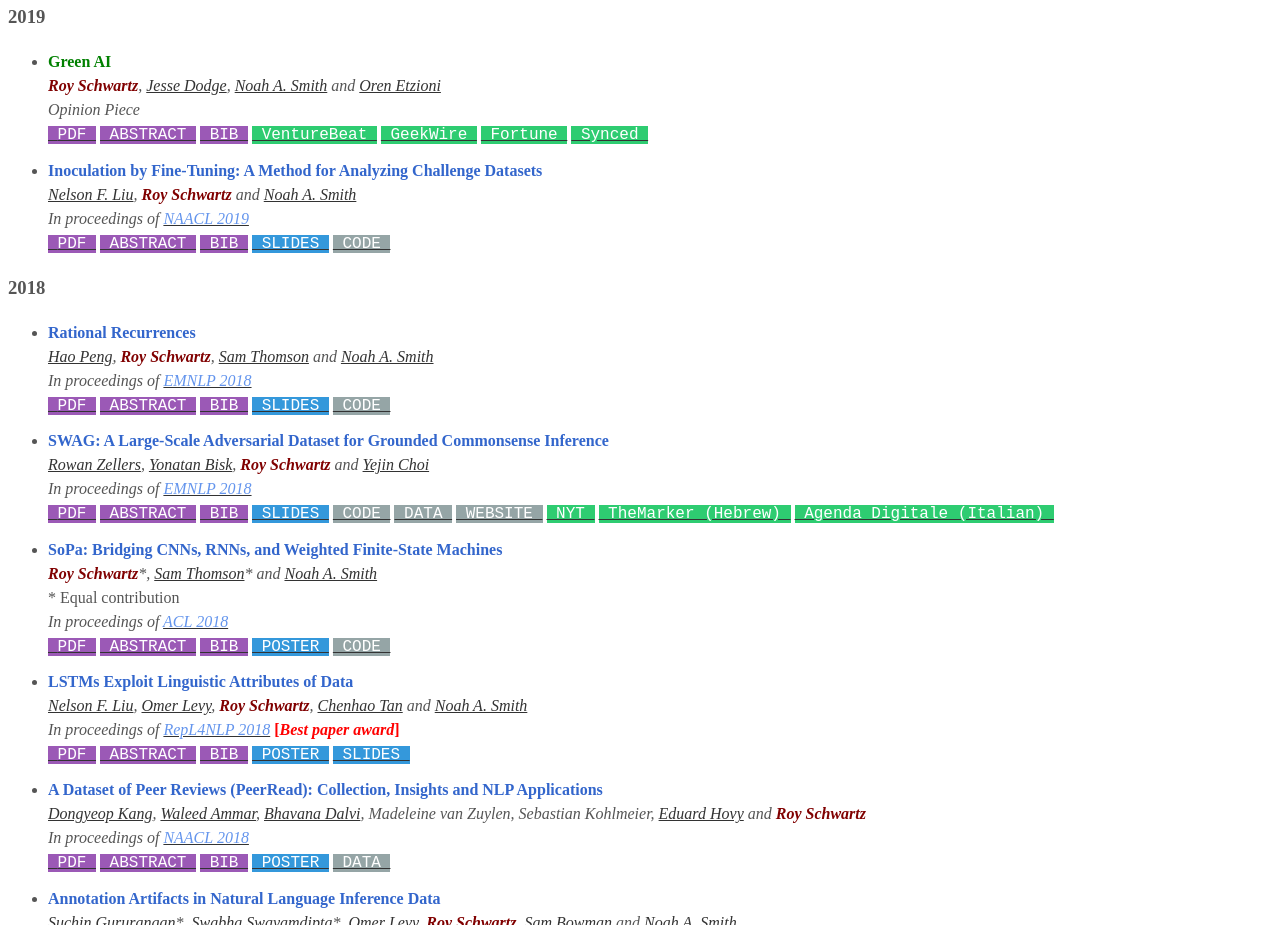
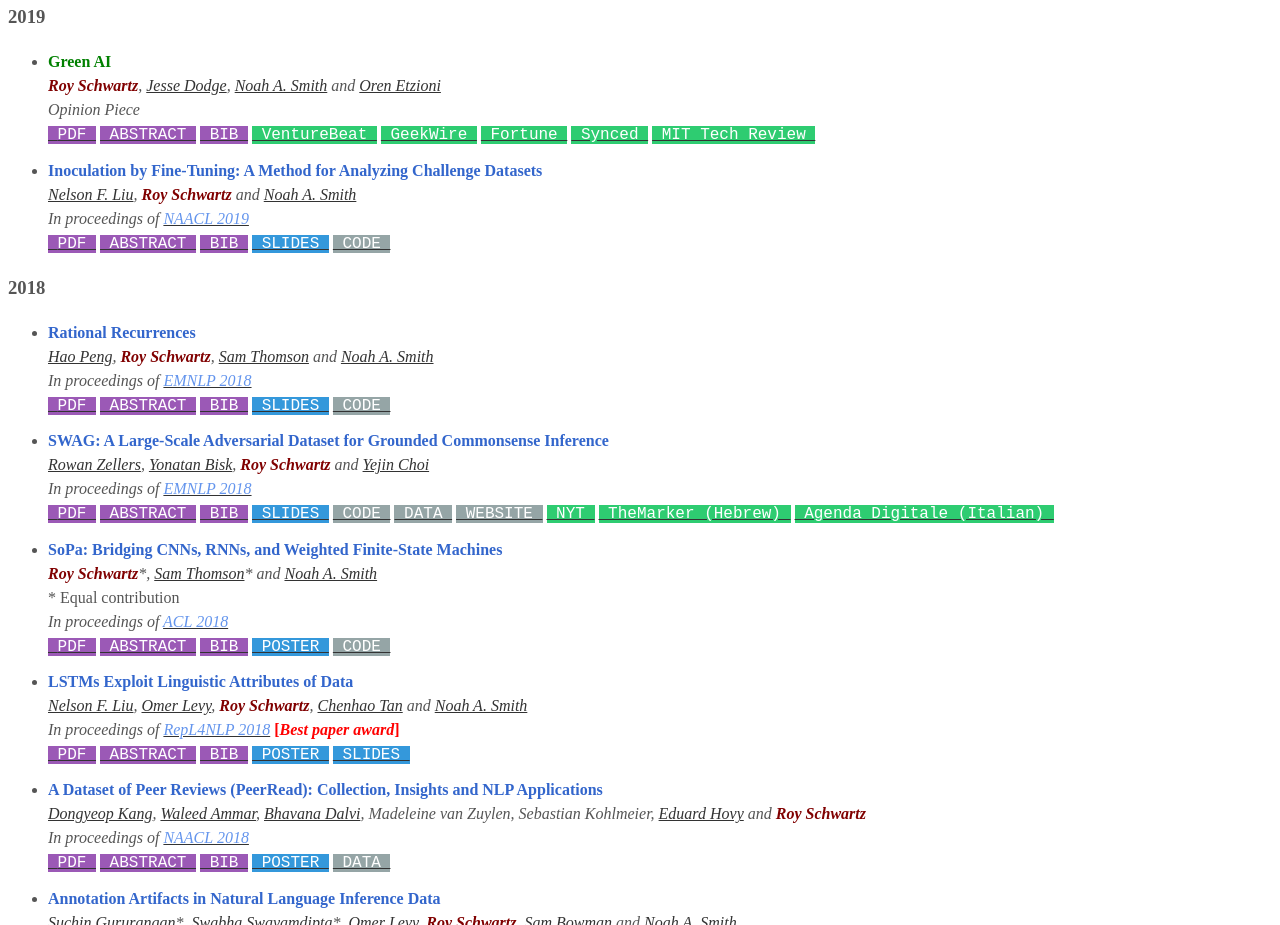
Before and after one commit to roys174/roys174.github.io, a plain HTML site: page index.html in a window 1280 px wide. Shown: the part 1116-2041 px from the top of the page. Drawn offline with Linux system fonts and the light colour scheme.

Commit message:
mit tech rev

```diff
--- a/index.html
+++ b/index.html
@@ -221,6 +221,7 @@ PDF('https://arxiv.org/abs/1907.10597')
 <script>PRESS('GeekWire', 'https://www.geekwire.com/2019/amid-rapid-rise-ai-resource-needs-ai2-campaigns-make-easier-green/')</script>
 <script>PRESS('Fortune', 'https://fortune.com/2019/07/30/artificial-intelligence-content-moderation/')</script>
 <script>PRESS('Synced', 'https://syncedreview.com/2019/07/31/greening-ai-new-ai2-initiative-promotes-model-efficiency/')</script>
+<script>PRESS('MIT Tech Review', 'https://www.technologyreview.com/f/614056/ai-research-has-an-environment-climate-toll/')</script>
 <div id="greenai_abstract" class="publications" style="display:none;">
 The computations required for deep learning research have been doubling every few months, resulting in an estimated 300,000x increase from 2012 to 2018 [2]. These computations have a surprisingly large carbon footprint [38]. Ironically, deep learning was inspired by the human brain, which is remarkably energy efficient. Moreover, the financial cost of the computations can make it difficult for academics, students, and researchers, in particular those from emerging economies, to engage in deep learning research.
 <br>
```
